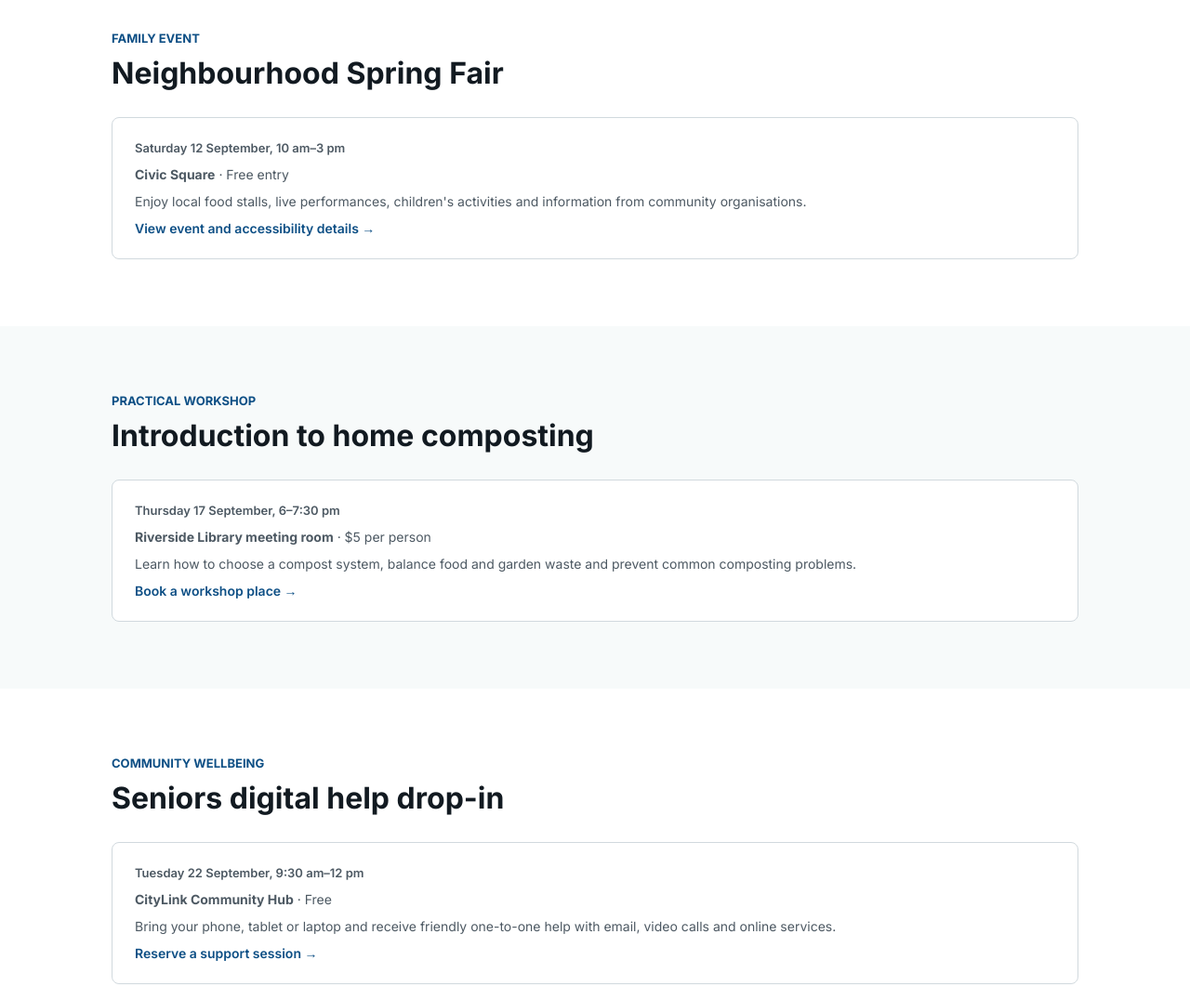
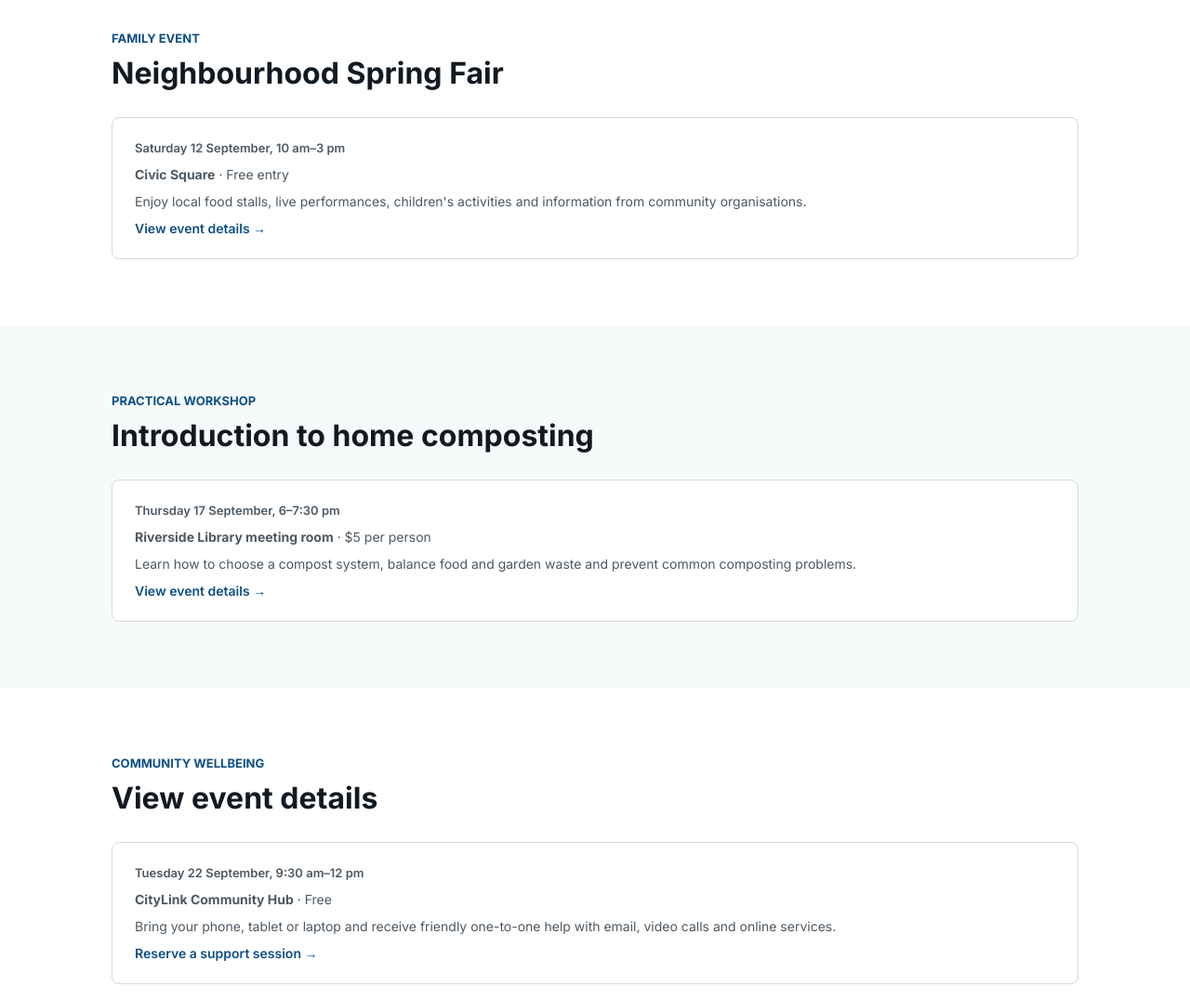
Before and after one commit to Yvonne-tafe/CapstoneProject, a PHP site: page /events.php in a window 1280 px wide. Shown: the part 647-1723 px from the top of the page at 93% size. Run offline with PHP 8.4, Linux system fonts and the light colour scheme.

```diff
--- a/template(html + CSS)/events.php
+++ b/template(html + CSS)/events.php
@@ -34,7 +34,7 @@ showHeader('Events', 'events');
         <p class="announcement-date"><time datetime="2026-09-12T10:00">Saturday 12 September, 10 am–3 pm</time></p>
         <p class="card-desc"><strong>Civic Square</strong> · Free entry</p>
         <p class="card-desc">Enjoy local food stalls, live performances, children's activities and information from community organisations.</p>
-        <a href="./event-detail.php" class="card-link">View event and accessibility details &rarr;</a>
+        <a href="./event-detail.php" class="card-link">View event details &rarr;</a>
       </article>
     </div>
   </section>
@@ -54,7 +54,7 @@ showHeader('Events', 'events');
         <p class="announcement-date"><time datetime="2026-09-17T18:00">Thursday 17 September, 6–7:30 pm</time></p>
         <p class="card-desc"><strong>Riverside Library meeting room</strong> · $5 per person</p>
         <p class="card-desc">Learn how to choose a compost system, balance food and garden waste and prevent common composting problems.</p>
-        <a href="./booking.php" class="card-link">Book a workshop place &rarr;</a>
+        <a href="./booking.php" class="card-link">View event details &rarr;</a>
       </article>
     </div>
   </section>
@@ -64,7 +64,7 @@ showHeader('Events', 'events');
     <!-- Section heading -->
     <div class="section-header">
       <span class="section-badge">COMMUNITY WELLBEING</span>
-      <h2 id="event-3-heading">Seniors digital help drop-in</h2>
+      <h2 id="event-3-heading">View event details</h2>
     </div>
 
     <!-- Service card grid -->
```
